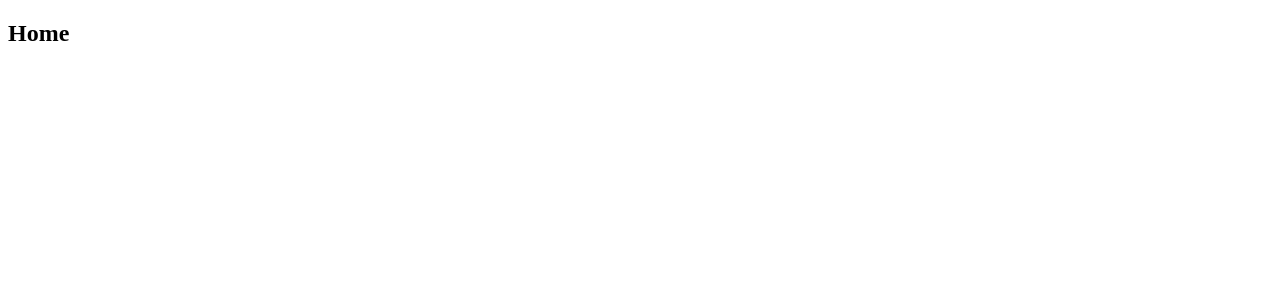
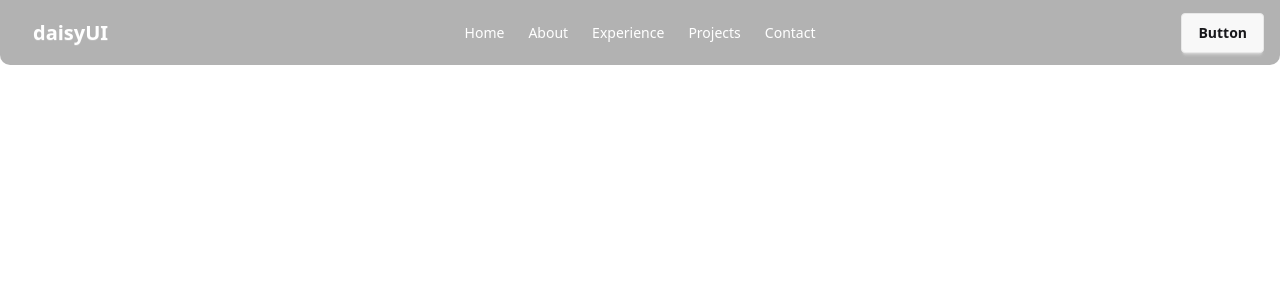
Before and after one commit to rejaulvoice18/rejaul-karim-portfolio, a React (Vite) app: page / in a window 1280 px wide. Shown: the top 300 px of the page. Built offline with nearby package versions, Linux system fonts and the light colour scheme.

Commit message:
Implemented transparent navbar

```diff
--- /dev/null
+++ b/src/components/NavBar.jsx
@@ -0,0 +1,48 @@
+import React from 'react';
+import { Link } from 'react-router-dom';
+
+const NavBar = () => {
+
+    const navOptions = <>
+        <li><Link>Home</Link></li>
+        <li><Link>About</Link></li>
+        <li><Link>Experience</Link></li>
+        <li><Link>Projects</Link></li>
+        <li><Link>Contact</Link></li>
+    </>
+    return (
+        <>
+            <div className="fixed top-0 left-0 w-full z-50">
+                {/* This wraps and centers the navbar content */}
+                <div className="navbar max-w-screen-xl mx-auto w-full px-4 bg-black/30 backdrop-blur-md text-white" style={{borderRadius: '0 0 10px 10px'}}>
+                    <div className="navbar-start">
+                        <div className="dropdown">
+                            <div tabIndex={0} role="button" className="btn btn-ghost lg:hidden">
+                                <svg xmlns="http://www.w3.org/2000/svg" className="h-5 w-5" fill="none" viewBox="0 0 24 24" stroke="currentColor">
+                                    <path strokeLinecap="round" strokeLinejoin="round" strokeWidth="2" d="M4 6h16M4 12h8m-8 6h16" />
+                                </svg>
+                            </div>
+                            <ul tabIndex={0} className="menu menu-sm dropdown-content bg-base-100 rounded-box z-1 mt-3 w-52 p-2 shadow">
+                                {navOptions}
+                            </ul>
+                        </div>
+                        <a className="btn btn-ghost text-xl">daisyUI</a>
+                    </div>
+
+                    <div className="navbar-center hidden lg:flex">
+                        <ul className="menu menu-horizontal px-1">
+                            {navOptions}
+                        </ul>
+                    </div>
+
+                    <div className="navbar-end">
+                        <a className="btn">Button</a>
+                    </div>
+                </div>
+            </div>
+        </>
+
+    );
+};
+
+export default NavBar;
--- a/src/index.css
+++ b/src/index.css
@@ -0,0 +1,2 @@
+@import "tailwindcss";
+@plugin "daisyui";
--- a/src/layout/Main.jsx
+++ b/src/layout/Main.jsx
@@ -1,9 +1,11 @@
 import React from 'react';
 import { Outlet } from 'react-router-dom';
+import NavBar from '../components/NavBar';
 
 const Main = () => {
     return (
         <div>
+            <NavBar />
             <Outlet />
         </div>
     );
--- a/src/main.jsx
+++ b/src/main.jsx
@@ -7,7 +7,7 @@ import { router } from './routes/Routes.jsx'
 
 createRoot(document.getElementById('root')).render(
   <StrictMode>
-    <div>
+    <div className=''>
       <RouterProvider router={router} />
     </div>
   </StrictMode>,
--- a/src/pages/Home/Home.jsx
+++ b/src/pages/Home/Home.jsx
@@ -3,7 +3,7 @@ import React from 'react';
 const Home = () => {
     return (
         <div>
-            <h2>Home</h2>
+
         </div>
     );
 };
--- a/vite.config.js
+++ b/vite.config.js
@@ -6,6 +6,6 @@ import tailwindcss from '@tailwindcss/vite';
 export default defineConfig({
   plugins: [
     react(),
-    tailwindcss()
+    tailwindcss(),
   ],
 })
```
